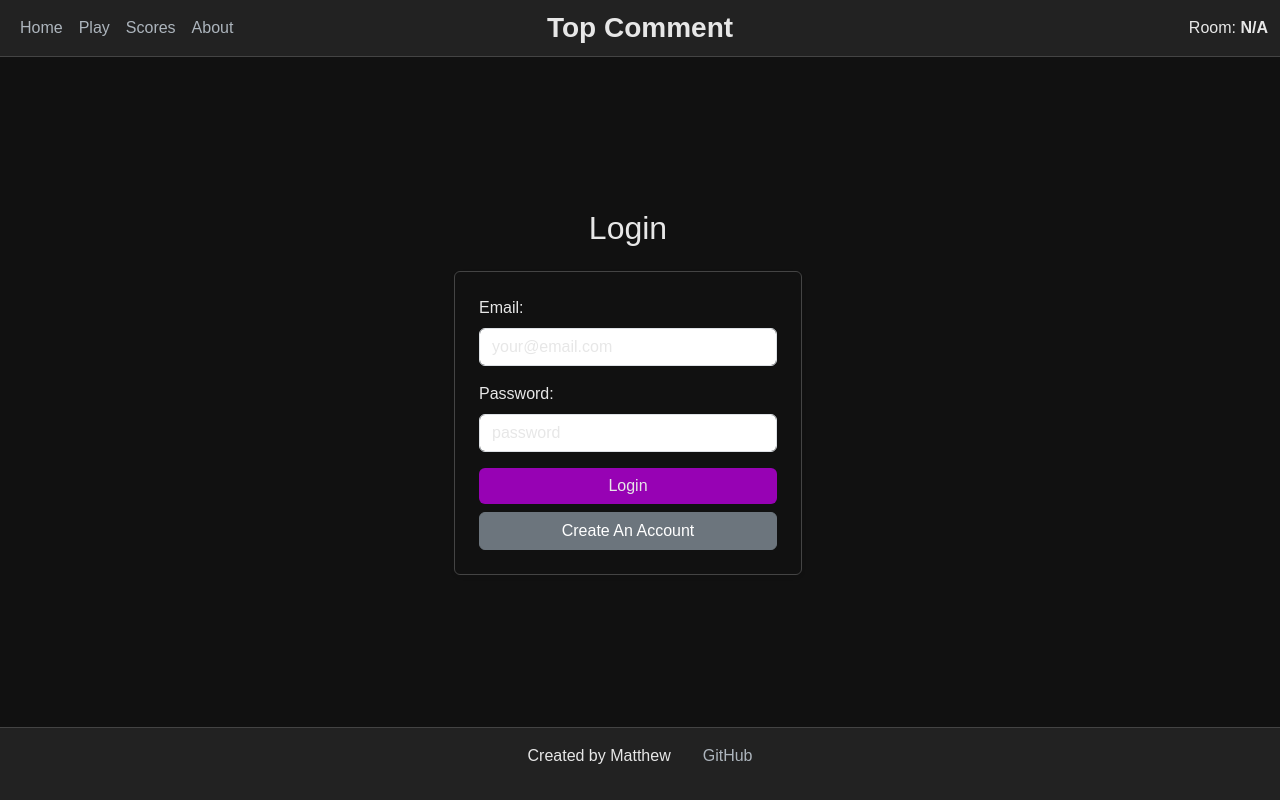
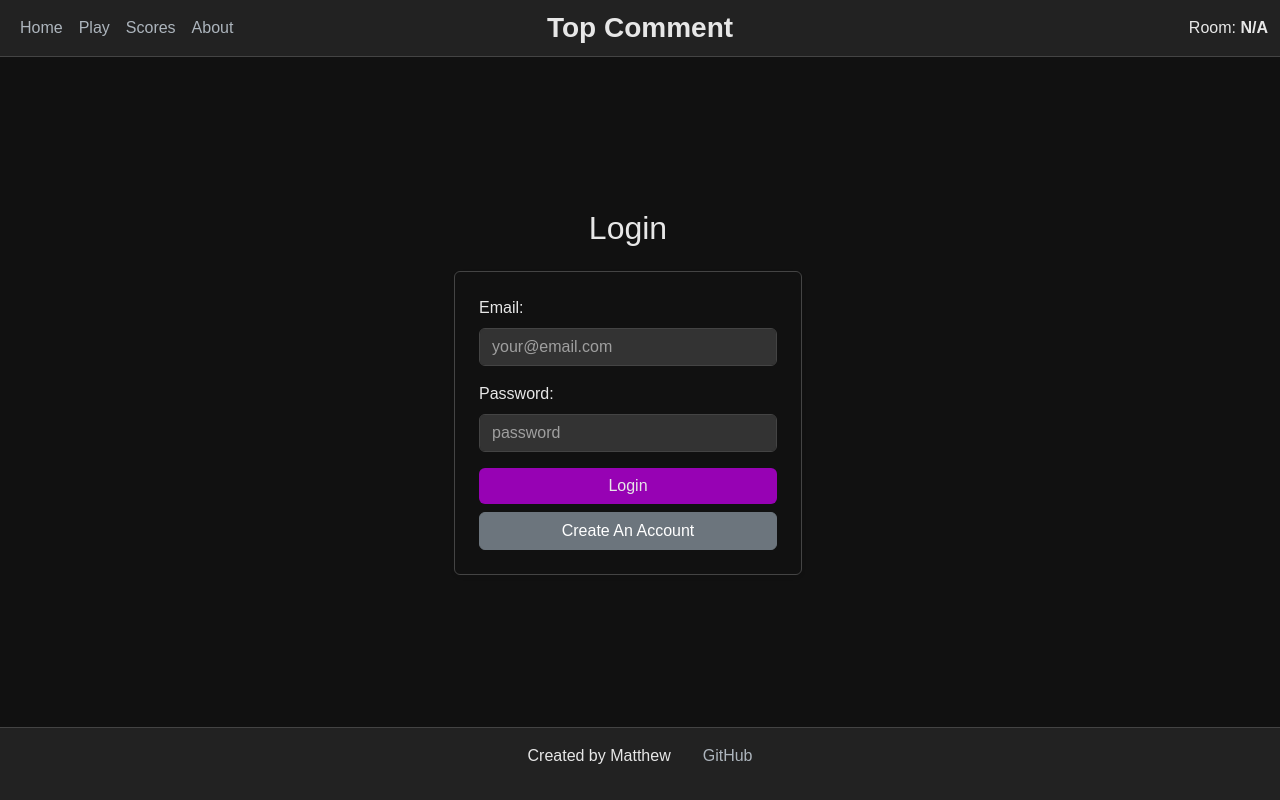
Before and after one commit to mwhepworth1/startup, a React (Vite) app: page / in a window 1280 px wide. Built offline with nearby package versions, Linux system fonts and the light colour scheme.

Commit message:
css was wonky, fixed

```diff
--- a/src/login/login.css
+++ b/src/login/login.css
@@ -1,5 +1,23 @@
 .login {
-    background-color: var(--background-color);
+    background-color: var(--secondary-background-color);
     color: var(--text-color);
     border: 1px solid var(--border-color);
 }
+
+.login .form-control {
+    background-color: var(--input-background);
+    border-color: var(--border-color);
+    color: var(--text-color);
+}
+
+.login .form-control::placeholder {
+    color: var(--text-color);
+    opacity: 0.6;
+}
+
+.login .form-control:focus {
+    background-color: #444;
+    border-color: var(--primary-color);
+    color: var(--text-color);
+    box-shadow: 0 0 0 0.25rem rgba(151, 2, 180, 0.25);
+}
--- a/src/play/play.css
+++ b/src/play/play.css
@@ -92,13 +92,21 @@
     }
 }
 
-.input-group .form-control {
+.input-group .form-control,
+.game-card .form-control {
     background-color: var(--input-background);
     border-color: var(--border-color);
     color: white;
 }
 
-.input-group .form-control:focus {
+.input-group .form-control::placeholder,
+.game-card .form-control::placeholder {
+    color: white;
+    opacity: 0.6;
+}
+
+.input-group .form-control:focus,
+.game-card .form-control:focus {
     background-color: #444;
     border-color: var(--primary-color);
     color: white;
--- a/src/play/play.jsx
+++ b/src/play/play.jsx
@@ -287,7 +287,7 @@ export default function Play() {
         <div className="row justify-content-center w-100">
           <div className="col-md-6">
             <h2 className="mb-4">Game Lobby</h2>
-            <div className="card p-4 shadow-sm">
+            <div className="card p-4 shadow-sm game-card">
               <div className="d-grid gap-3">
                 <Button
                   variant="primary"
@@ -325,7 +325,7 @@ export default function Play() {
         <div className="row justify-content-center w-100">
           <div className="col-md-6">
             <h2 className="mb-4">Room: {roomCode}</h2>
-            <div className="card p-4 shadow-sm">
+            <div className="card p-4 shadow-sm game-card">
               <h4 className="mb-3">Players in Room</h4>
               <ul className="list-group mb-4">
                 {players.map((player, idx) => (
```
Also changed, not shown: 1 other file (tests, documents, lock files or other folders).
